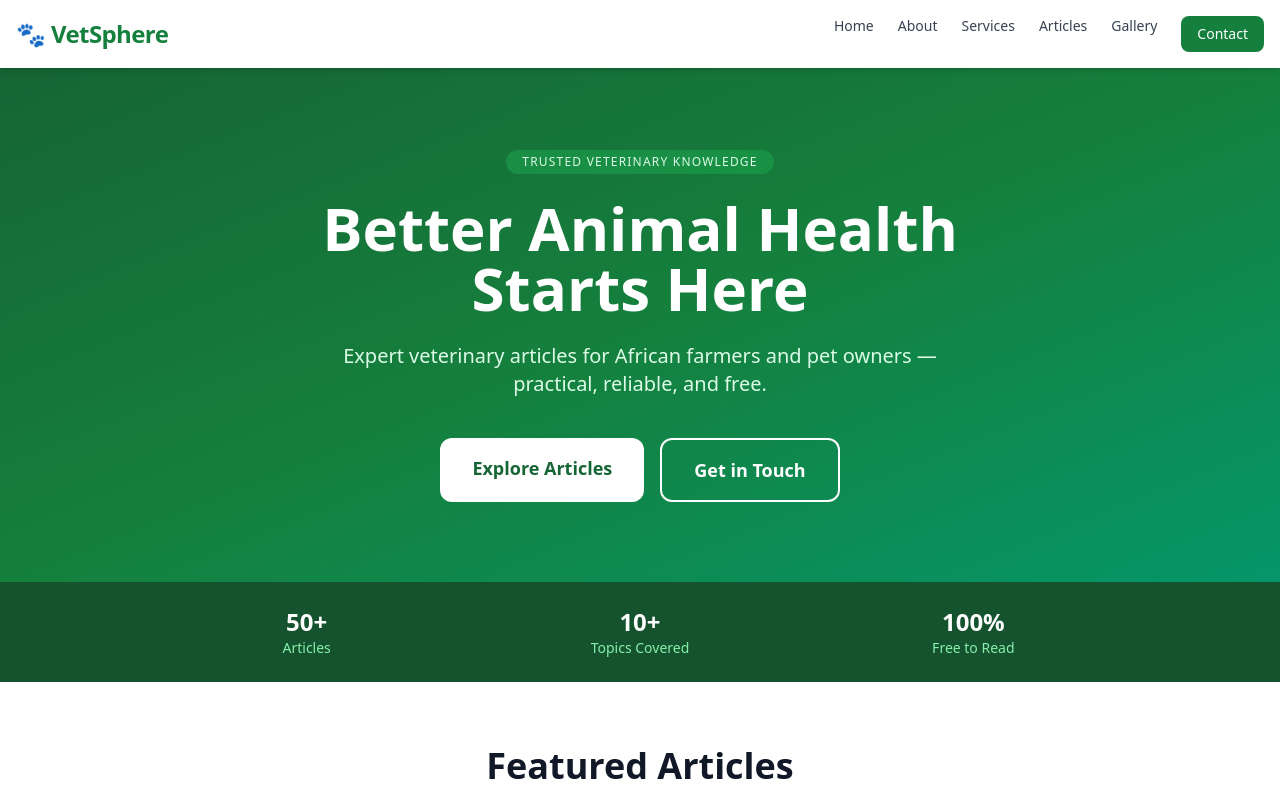
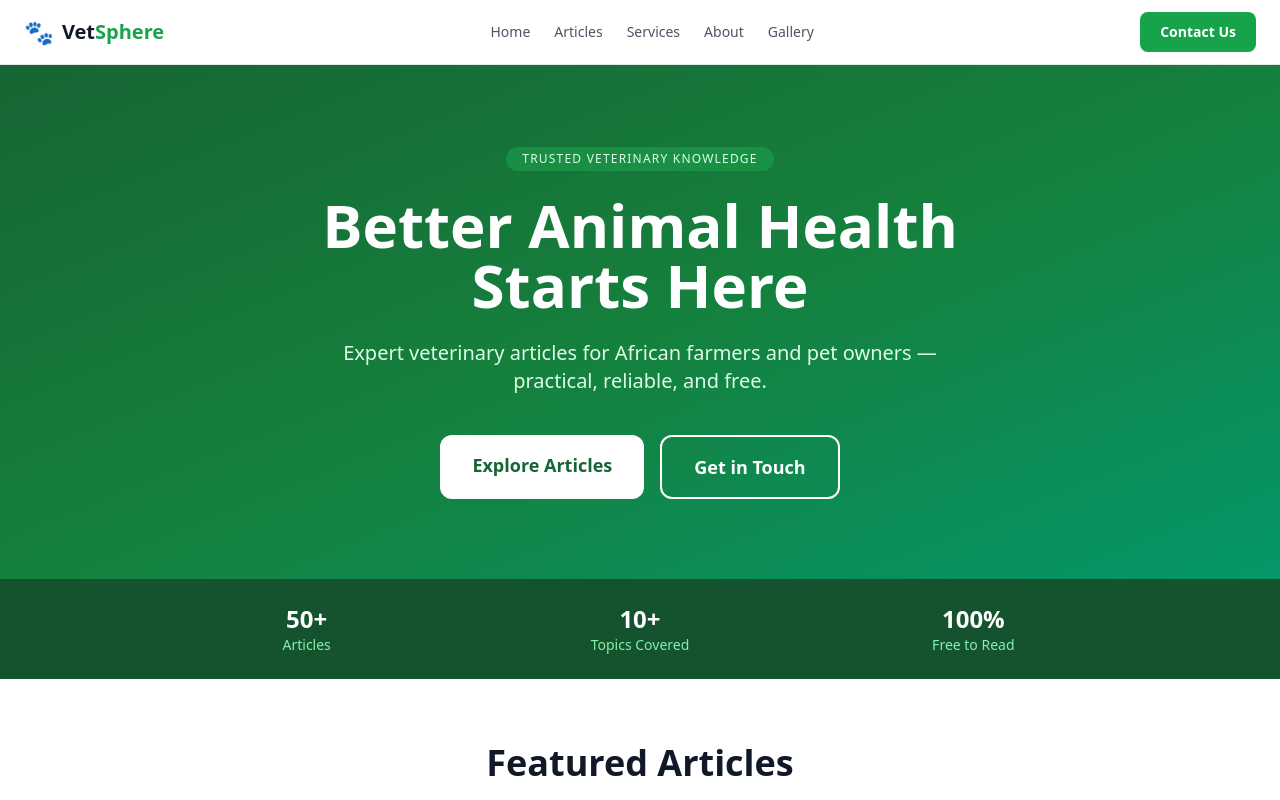
Before and after one commit to mathewschilongo099/VetSphere, a Next.js app: page / in a window 1280 px wide. Shown: the top 800 px of the page. Built offline with nearby package versions, Linux system fonts and the light colour scheme.

Commit message:
Update Header.tsx

```diff
--- a/src/components/layout/Header.tsx
+++ b/src/components/layout/Header.tsx
@@ -5,44 +5,77 @@ export default function Header() {
   const [menuOpen, setMenuOpen] = useState(false);
 
   return (
-    <header className="bg-white shadow-md sticky top-0 z-50 w-full">
-      <nav className="max-w-7xl mx-auto px-4 py-4 flex justify-between items-center">
+    <header className="bg-white border-b border-gray-200 sticky top-0 z-50 w-full">
+      <div className="max-w-7xl mx-auto px-4 sm:px-6 h-16 flex items-center justify-between">
+
         {/* Logo */}
-        <a href="/" className="text-2xl font-extrabold text-green-700 tracking-tight">
-          🐾 VetSphere
+        <a href="/" className="flex items-center gap-2 shrink-0">
+          <span className="text-2xl">🐾</span>
+          <span className="text-xl font-extrabold text-gray-900">Vet<span className="text-green-600">Sphere</span></span>
         </a>
 
         {/* Desktop Nav */}
-        <div className="hidden md:flex gap-6 text-sm font-medium text-gray-700">
-          <a href="/" className="hover:text-green-700 transition">Home</a>
-          <a href="/about" className="hover:text-green-700 transition">About</a>
-          <a href="/services" className="hover:text-green-700 transition">Services</a>
-          <a href="/articles" className="hover:text-green-700 transition">Articles</a>
-          <a href="/gallery" className="hover:text-green-700 transition">Gallery</a>
-          <a href="/contact" className="bg-green-700 text-white px-4 py-2 rounded-lg hover:bg-green-800 transition">Contact</a>
+        <nav className="hidden md:flex items-center gap-6 text-sm font-medium text-gray-600">
+          <a href="/" className="hover:text-green-600 transition">Home</a>
+          <a href="/articles" className="hover:text-green-600 transition">Articles</a>
+          <a href="/services" className="hover:text-green-600 transition">Services</a>
+          <a href="/about" className="hover:text-green-600 transition">About</a>
+          <a href="/gallery" className="hover:text-green-600 transition">Gallery</a>
+        </nav>
+
+        {/* CTA */}
+        <div className="hidden md:flex items-center gap-3">
+          <a href="/contact" className="bg-green-600 hover:bg-green-700 text-white text-sm font-semibold px-5 py-2.5 rounded-lg transition">
+            Contact Us
+          </a>
         </div>
 
         {/* Mobile Hamburger */}
         <button
-          className="md:hidden flex flex-col gap-1.5 p-2"
+          className="md:hidden p-2 rounded-lg hover:bg-gray-100 transition"
           onClick={() => setMenuOpen(!menuOpen)}
           aria-label="Toggle menu"
         >
-          <span className={`block w-6 h-0.5 bg-gray-700 transition-all ${menuOpen ? 'rotate-45 translate-y-2' : ''}`}></span>
-          <span className={`block w-6 h-0.5 bg-gray-700 transition-all ${menuOpen ? 'opacity-0' : ''}`}></span>
-          <span className={`block w-6 h-0.5 bg-gray-700 transition-all ${menuOpen ? '-rotate-45 -translate-y-2' : ''}`}></span>
+          {menuOpen ? (
+            <svg className="w-6 h-6 text-gray-700" fill="none" stroke="currentColor" viewBox="0 0 24 24">
+              <path strokeLinecap="round" strokeLinejoin="round" strokeWidth={2} d="M6 18L18 6M6 6l12 12" />
+            </svg>
+          ) : (
+            <svg className="w-6 h-6 text-gray-700" fill="none" stroke="currentColor" viewBox="0 0 24 24">
+              <path strokeLinecap="round" strokeLinejoin="round" strokeWidth={2} d="M4 6h16M4 12h16M4 18h16" />
+            </svg>
+          )}
         </button>
-      </nav>
+      </div>
 
       {/* Mobile Menu */}
       {menuOpen && (
-        <div className="md:hidden bg-white border-t border-gray-100 px-4 pb-4 flex flex-col gap-3 text-sm font-medium text-gray-700">
-          <a href="/" className="py-2 border-b border-gray-100 hover:text-green-700" onClick={() => setMenuOpen(false)}>Home</a>
-          <a href="/about" className="py-2 border-b border-gray-100 hover:text-green-700" onClick={() => setMenuOpen(false)}>About</a>
-          <a href="/services" className="py-2 border-b border-gray-100 hover:text-green-700" onClick={() => setMenuOpen(false)}>Services</a>
-          <a href="/articles" className="py-2 border-b border-gray-100 hover:text-green-700" onClick={() => setMenuOpen(false)}>Articles</a>
-          <a href="/gallery" className="py-2 border-b border-gray-100 hover:text-green-700" onClick={() => setMenuOpen(false)}>Gallery</a>
-          <a href="/contact" className="py-2 text-green-700 font-semibold" onClick={() => setMenuOpen(false)}>Contact</a>
+        <div className="md:hidden bg-white border-t border-gray-100 w-full">
+          <div className="max-w-7xl mx-auto px-4 py-3 flex flex-col gap-1">
+            {[
+              { href: '/', label: 'Home' },
+              { href: '/articles', label: 'Articles' },
+              { href: '/services', label: 'Services' },
+              { href: '/about', label: 'About' },
+              { href: '/gallery', label: 'Gallery' },
+            ].map(({ href, label }) => (
+              <a
+                key={href}
+                href={href}
+                className="py-3 px-2 text-gray-700 font-medium border-b border-gray-50 hover:text-green-600 transition"
+                onClick={() => setMenuOpen(false)}
+              >
+                {label}
+              </a>
+            ))}
+            <a
+              href="/contact"
+              className="mt-3 mb-2 bg-green-600 text-white text-center font-semibold py-3 rounded-xl hover:bg-green-700 transition"
+              onClick={() => setMenuOpen(false)}
+            >
+              Contact Us
+            </a>
+          </div>
         </div>
       )}
     </header>
```
